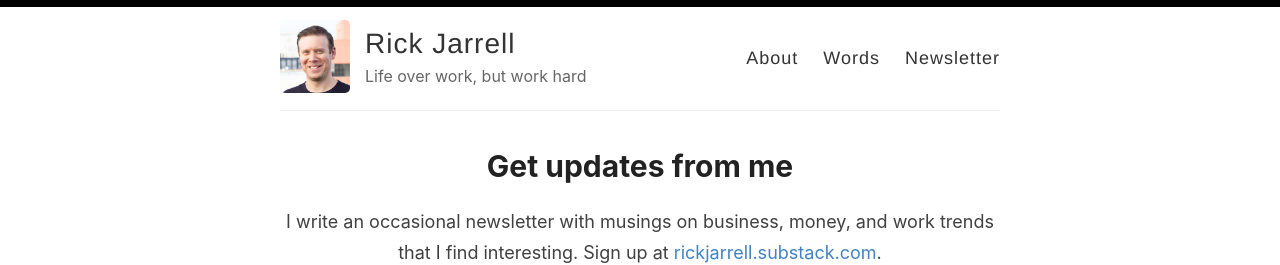
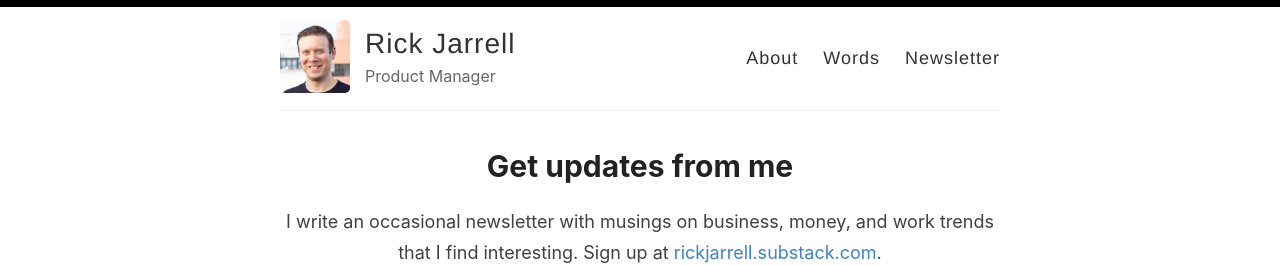
Before and after one commit to rickjarrell/backupblog, a Jekyll site: the page built from index.html, in a window 1280 px wide. Shown: the top 265 px of the page. Built offline with Jekyll 4.4.1, drawn with Linux system fonts in a browser that asks for light colours; the list of posts is cut into pages by our own code.

Commit message:
Update _config.yml

```diff
--- a/_config.yml
+++ b/_config.yml
@@ -9,7 +9,7 @@ name: Rick Jarrell
 author: Rick Jarrell
 
 # Short bio or description (displayed in the header)
-description: Life over work, but work hard
+description: Product Manager
 
 # URL of your avatar or profile pic (you could use your GitHub profile pic)
 avatar: /images/profile.png
```
